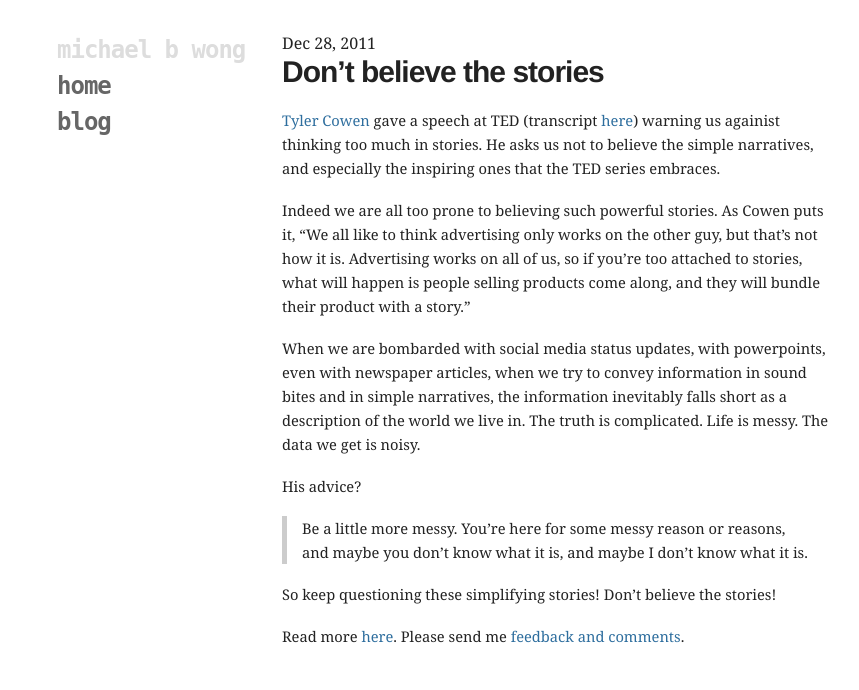
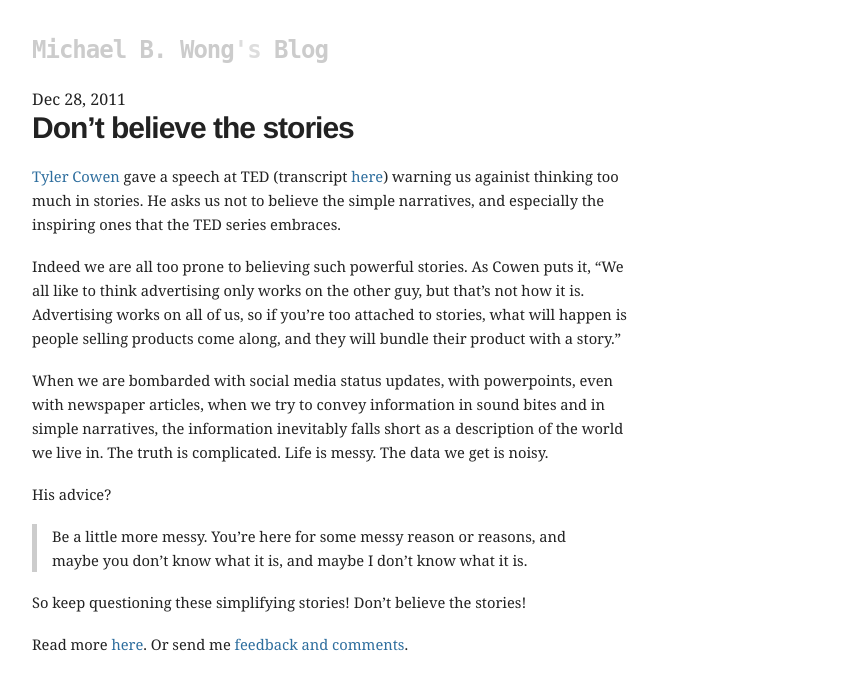
Before and after one commit to mbwong/mbwong.github.com, a Jekyll site: the page built from _posts/2011-12-28-stop-making-sense.md, in a window 1280 px wide. Shown: the top 690 px of the page, without its empty margins (68-927 px from the left). Built offline with Jekyll 4.4.1, drawn with Linux system fonts in a browser that asks for light colours.

Commit message:
Reformats site

```diff
--- a/_config.yml
+++ b/_config.yml
@@ -1,7 +1,5 @@
-auto: true
-server: false
-server_port: 3000
-pygments: false
+port: 3000
+highlighter: false
 lsi: false
 markdown: kramdown
 
--- a/_layouts/default.html
+++ b/_layouts/default.html
@@ -5,7 +5,7 @@
     <meta content="text/html; charset=utf-8" http-equiv="Content-Type" />
     <meta content="en-us" http-equiv="Content-Language" />
     <meta content="A blog by Michael B Wong" name="description" />
-    <link href="/favicon.ico" rel="shortcut icon" type="image/x-icon" />
+    <link href="/images/favicon.ico" rel="shortcut icon" type="image/x-icon" />
     <link href="/css/screen.css" media="screen, projection" rel="stylesheet" type="text/css" />
     <link rel="alternate" type="application/atom+xml" title="Michael Wong - Atom" href="/atom.xml" />
     <title>Michael B Wong</title>
--- a/_layouts/post.html
+++ b/_layouts/post.html
@@ -5,18 +5,16 @@
     <meta content="text/html; charset=utf-8" http-equiv="Content-Type" />
     <meta content="en-us" http-equiv="Content-Language" />
     <meta content="A blog by Michael B Wong" name="description" />
-    <link href="/favicon.ico" rel="shortcut icon" type="image/x-icon" />
+    <link href="/images/favicon.ico" rel="shortcut icon" type="image/x-icon" />
     <link href="/css/screen.css" media="screen, projection" rel="stylesheet" type="text/css" />
     <link rel="alternate" type="application/atom+xml" title="Michael Wong - Atom" href="/atom.xml" />
-    <title>{{ page.title }} &mdash; Michael B Wong</title>
+    <title>{{ page.title }} &mdash; Michael B. Wong</title>
     {% include analytics.html %}
   </head>
   <body>
     <header>
       <h1 id="title">
-       michael b wong
-       <br/><a href="/" title="Home">home</a>
-       <br/><a href="/#blog">blog</a><div>
+       <a href="/" title="About me">Michael B. Wong</a>'s <a href="/blog" title="">Blog</a>
       </h1>
     </header>
     <div id="wrapper">
@@ -26,7 +24,7 @@
       </time>
       <article class="post">
         {{ content }}
-        <p>Read more <a href="/#blog">here</a>. Please send me <a href="mailto:mbwong@post.harvard.edu">feedback and comments</a>.</p>
+        <p>Read more <a href="/blog">here</a>. Or send me <a href="mailto:mbwong@post.harvard.edu">feedback and comments</a>.</p>
       </article>
     </div>
   </body>
--- a/atom.xml
+++ b/atom.xml
@@ -1,5 +1,4 @@
 ---
-layout: nil
 ---
 <?xml version="1.0" encoding="utf-8"?>
 <feed xmlns="http://www.w3.org/2005/Atom">
--- a/css/screen.css
+++ b/css/screen.css
@@ -87,9 +87,10 @@ header, footer, nav, article { display: block; }
 
 header {
   text-align: left;
-  padding-left: 125px;
+  padding-left: 100px;
+  padding-bottom: 20px;
   float: left;
-  width: 225px;
+  width: 600px;
 }
 
 header h1 {
@@ -156,7 +157,7 @@ header h1 {
 }
 
 #title a {
-  color: #666;
+  color: #CCC;
 }
 
 #title a:hover {
@@ -169,8 +170,8 @@ header h1 {
 }
 
 #wrapper {
-  margin-left: 350px;
-  width: 550px;
+  margin-left: 100px;
+  width: 600px;
 }
 
 @media only screen and (-webkit-min-device-pixel-ratio: 2)  {
--- a/sitemap.xml
+++ b/sitemap.xml
@@ -10,7 +9,7 @@ layout: nil
     <priority>1.0</priority>
   </url>
   <url>
-    <loc>http://mbwong.com/#blog</loc>
+    <loc>http://mbwong.com/blog</loc>
     <lastmod>{{ site.time | date_to_xmlschema}}</lastmod>
     <changefreq>daily</changefreq>
     <priority>0.7</priority>
```
Also changed, not shown: other parts of _layouts/default.html (+1 -3 lines), other parts of sitemap.xml (+0 -1 lines).
